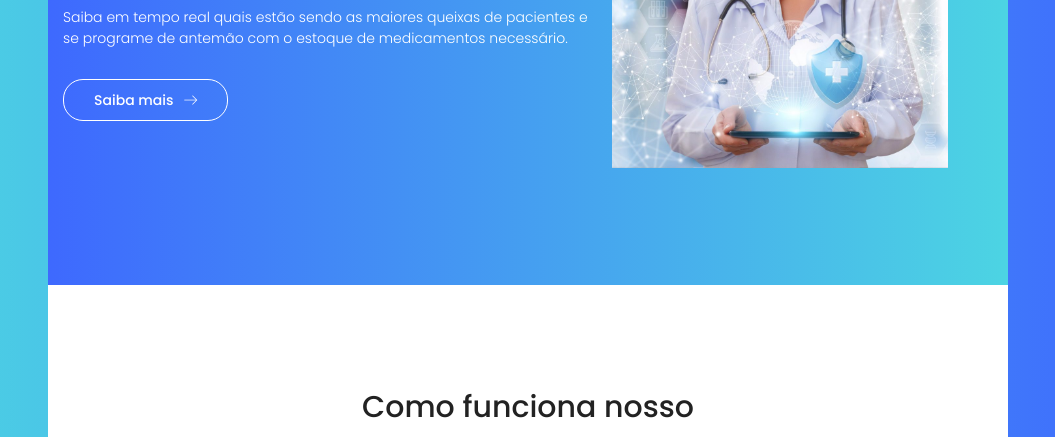
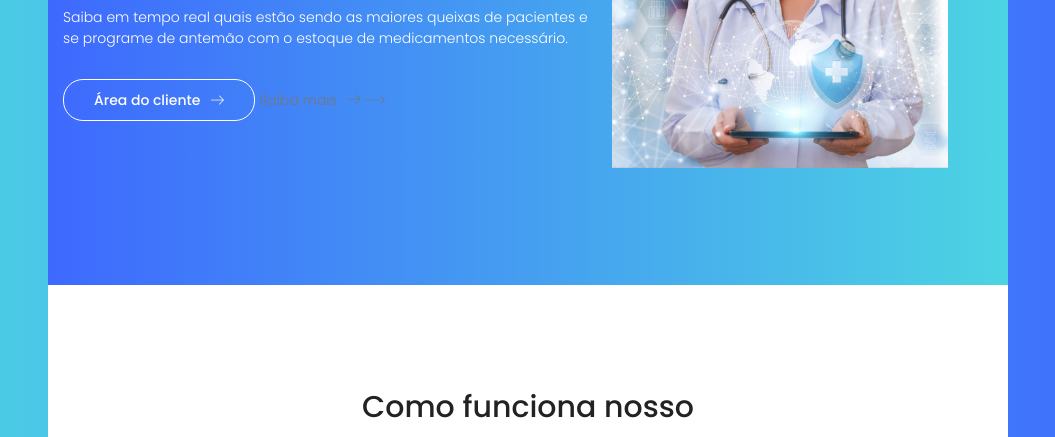
Before and after one commit to uemurarafa/uemurarafa.github.io, a plain HTML site: page index.html in a window 1280 px wide. Shown: the part 351-788 px from the top of the page, without its empty margins (112-1167 px from the left). Drawn offline with nearby package versions, Linux system fonts and the light colour scheme.

Commit message:
Update index.html

```diff
--- a/index.html
+++ b/index.html
@@ -59,7 +59,8 @@
 								<div class="banner-content">
 									<h1 class="text-white text-uppercase mb-10">Health Control </h1>
 									<p class="text-white mb-30">Saiba em tempo real quais estão sendo as maiores queixas de pacientes e se programe de antemão com o estoque de medicamentos necessário.</p>
-									<a href="https://docs.google.com/document/d/1h88WilBXkO-goH6hs4-or9pB3KqrO3JmlKV1dqQFEkg/edit?ts=5b8eeefd#heading=h.rk5wzw8t4ueb" target="_blank" class="primary-btn d-inline-flex align-items-center"><span class="mr-10">Saiba mais</span><span class="lnr lnr-arrow-right"></span></a>
+									<a href="http://localhost:3001/home" target="_blank" class="primary-btn d-inline-flex align-items-center"><span class="mr-10">Área do cliente</span><span class="lnr lnr-arrow-right"></span></a>
+									<! --<a href="https://docs.google.com/document/d/1h88WilBXkO-goH6hs4-or9pB3KqrO3JmlKV1dqQFEkg/edit?ts=5b8eeefd#heading=h.rk5wzw8t4ueb" target="_blank" class="primary-btn d-inline-flex align-items-center"><span class="mr-10">Saiba mais</span><span class="lnr lnr-arrow-right"></span></a> -->
 								</div>
 							</div>
 						</div>
```
